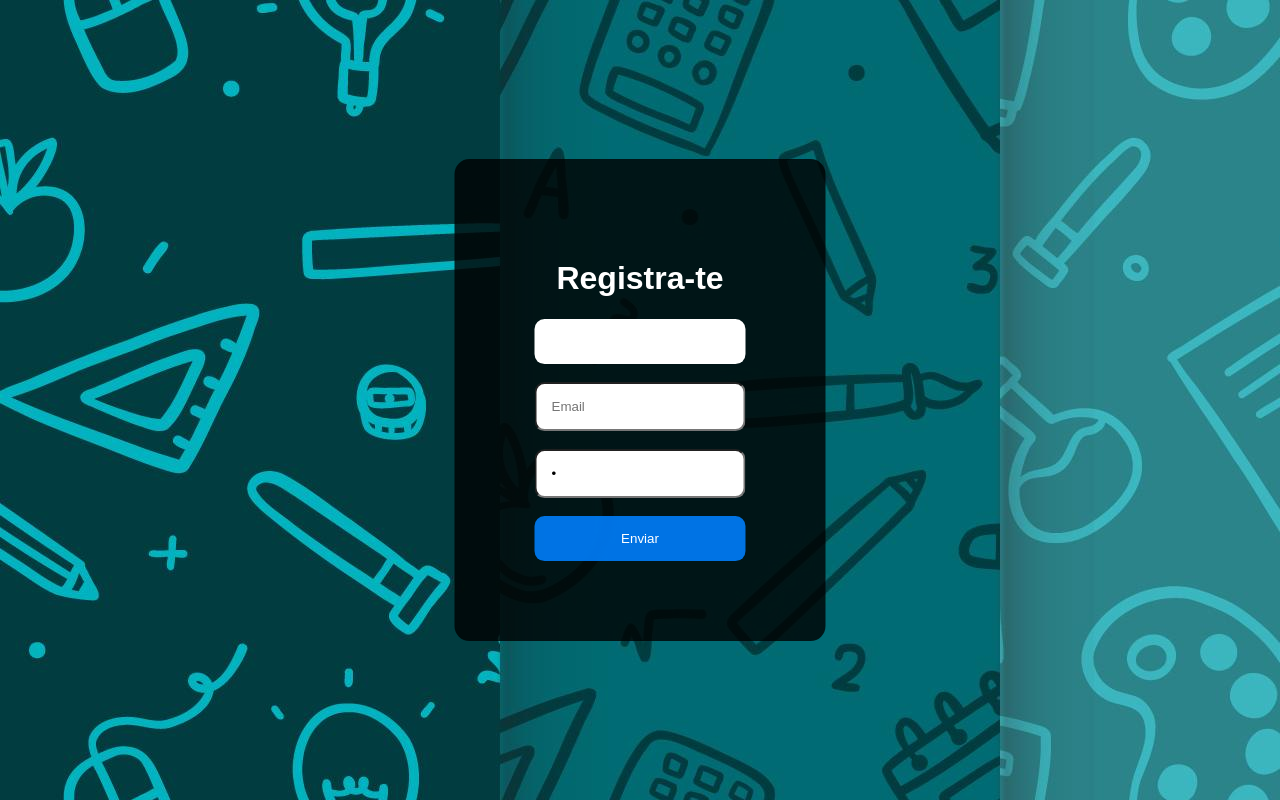
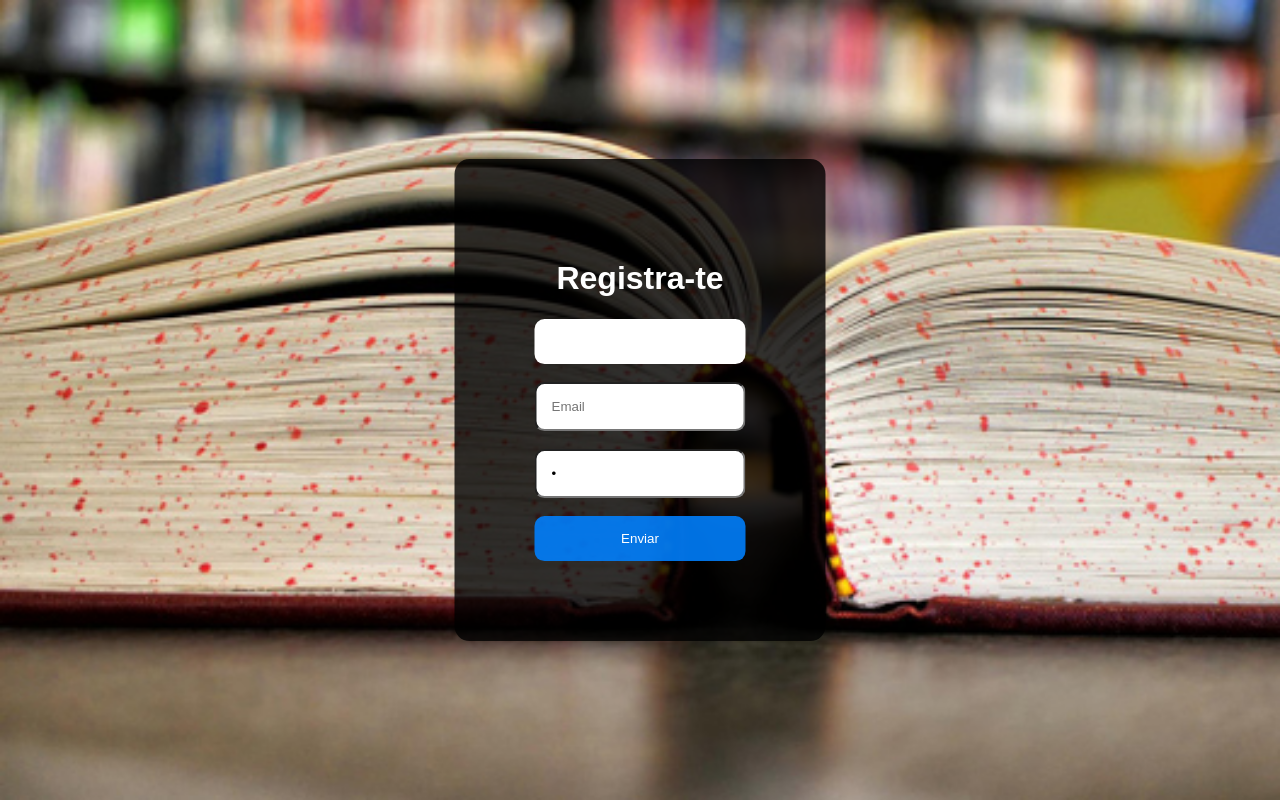
Before and after one commit to joelantoniodombele/ex02, a PHP site: page /php/cadastrar.php in a window 1280 px wide. Run offline with PHP 8.4, Linux system fonts and the light colour scheme.

Commit message:
background image

```diff
--- a/css/suzana.css
+++ b/css/suzana.css
@@ -1,7 +1,9 @@
 body{
     font-family:Arial, Helvetica, sans-serif ;
-    background-image: url('../imagens/background.jpg');
+    background-image: url('../imagens/capa.jpg');
     background-color: rgba(0, 128, 255, 0.884);
+    background-size: cover;
+
      }
      div{
          background-color:rgba(0, 0, 0, 0.8);
```
Also changed, not shown: imagens/capa.jpg (added), imagens/como-colocar-cursos-no-curriculo.jpg (added), imagens/images.jpeg (added).
